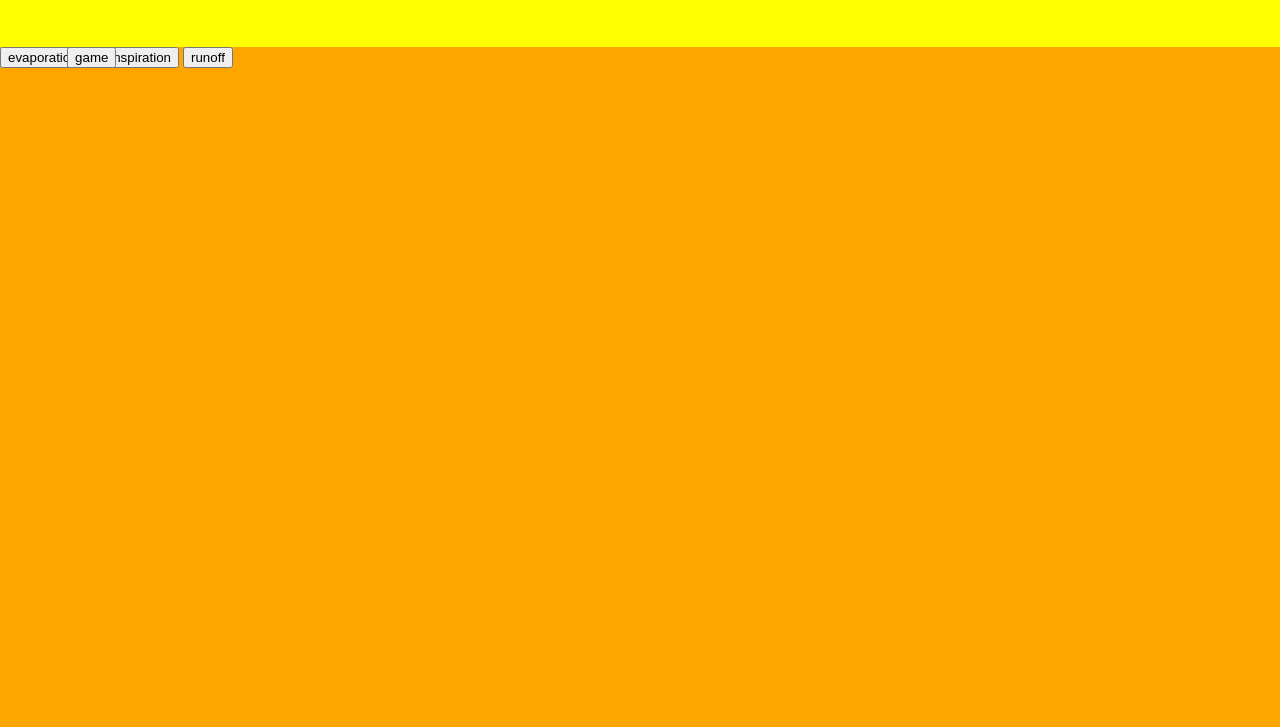
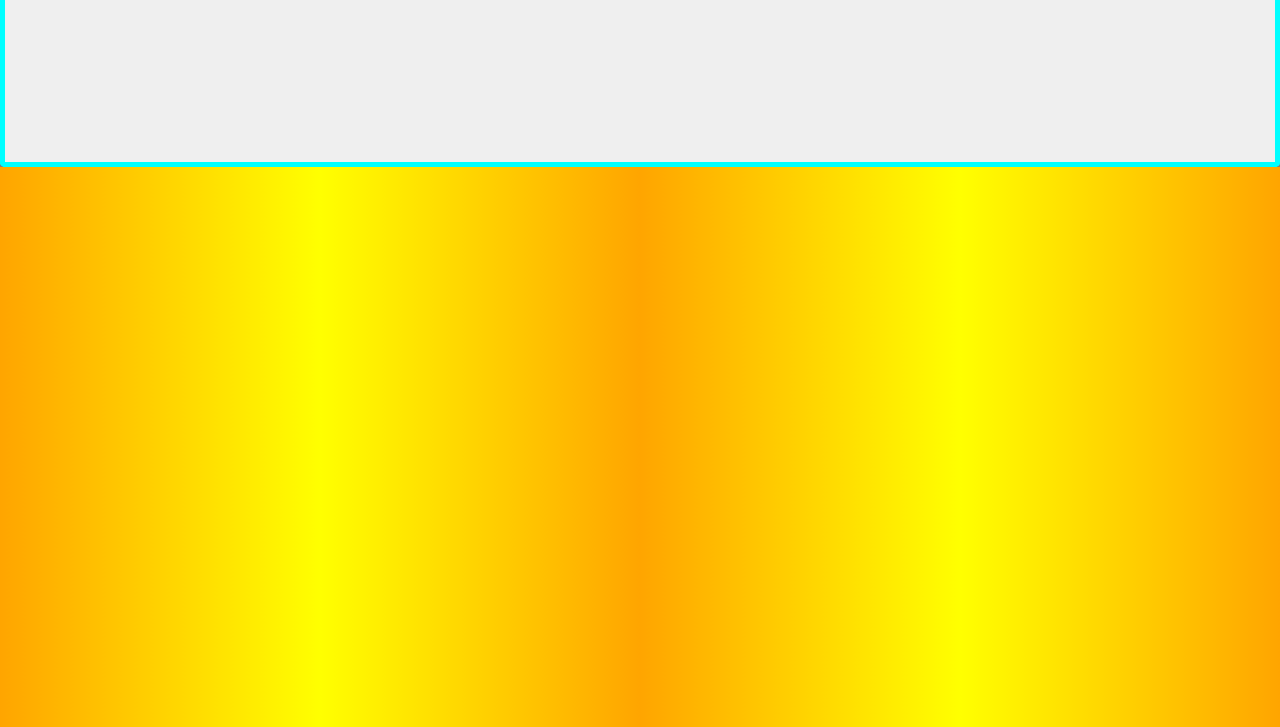
Before and after one commit to karsonb-tech/Watercycle.io, a plain HTML site: page index.html in a window 1280 px wide. Shown: the part 73-800 px from the top of the page. Drawn offline with Linux system fonts and the light colour scheme.

Commit message:
Refactor CSS for layout and styling improvements

```diff
--- a/homepage.css
+++ b/homepage.css
@@ -1,12 +1,27 @@
+:root {
+    --button-width: 5vw;
+}
 body {
     margin: 0;
-    background-color: orange;
+    min-height: 100vh;
+    background: linear-gradient(
+        to right,
+        orange,
+        yellow,
+        orange,
+        yellow,
+        orange
+    );
 }
-#buttons {
-    position: absolute;
-    top: 15vh;
-    gap: 10px;
+.buttons {
+    position: relative;
+    width: var(--button-width);
+    left: 30px;
+    column-gap: 3vw;
+    background-color: red;
+    width: fit-content;
 }
+
 #title {
     position: absolute;
     top: 0;
@@ -15,19 +30,45 @@ body {
     height: 15vh;
     background-color: yellow;
 }
-#evaporationinfo {
+.information {
+    border-radius: 5px;
     height: 70vh;
-    width: calc(100vw - 10px);
+    width: 100vw;
     position: absolute;
     border: solid;
     border-width: 5px;
     border-color: cyan;
-    background-color : cadetblue;
+    background: radial-gradient(
+        orange,
+        #4DA6FF,
+        red,
+
+    );
     bottom: 0px;
     text-align: center;
-
+    display: flex;
+    flex-direction: column;
+    align-items: top;
+    align-content: center;
 }
 #Game {
     position: absolute;
     right: 50%;
+
 }
+#buttons {
+    display: flex;
+    align-items: center;
+    align-content: center;
+    flex-direction: row;
+    position: absolute;
+    top: 15vh;
+    height: 15vh;
+    width: 100vw;
+    column-gap: 30px;
+    background: radial-gradient(
+        skyblue,
+        gray
+
+    );
+}
```
